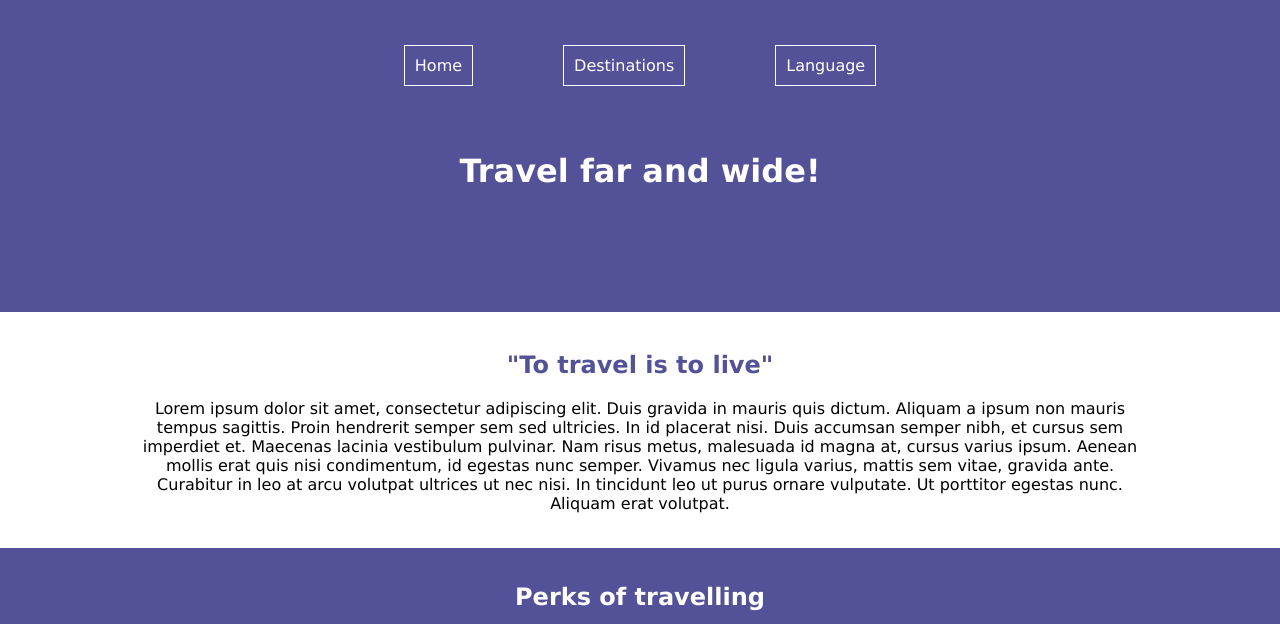
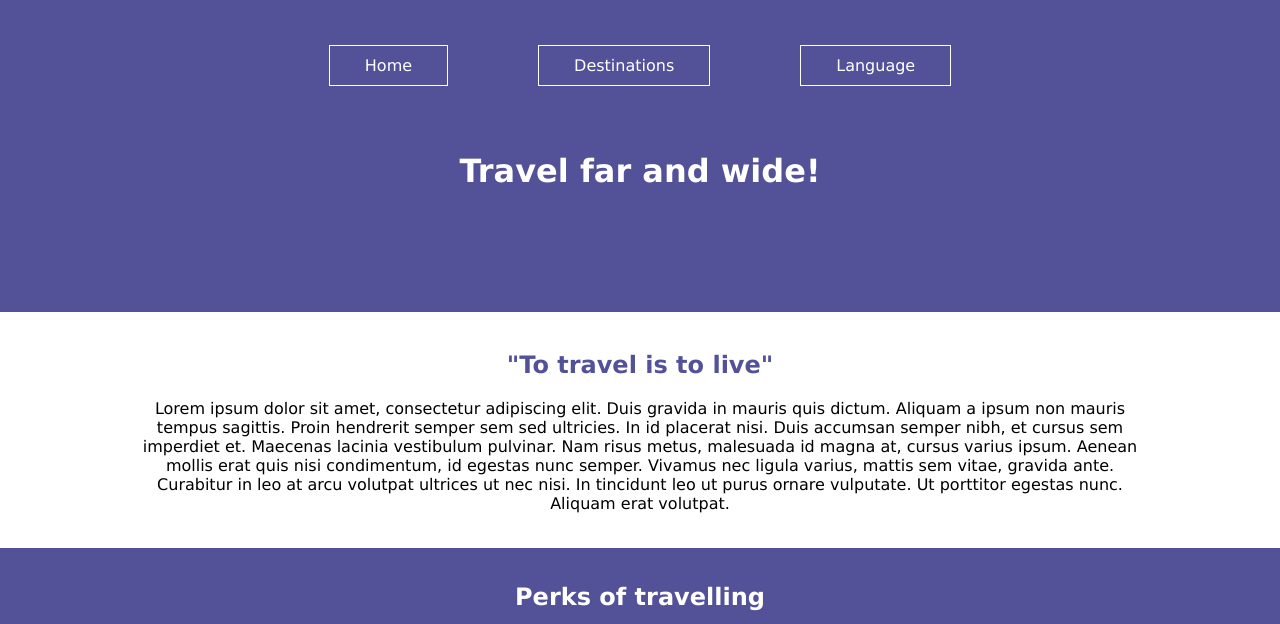
Before and after one commit to AnitaMatei/devschool-ing-tech-fe, a plain HTML site: page tema 2/index.html in a window 1280 px wide. Shown: the top 624 px of the page. Drawn offline with Linux system fonts and the light colour scheme.

Commit message:
fixed nav-bar

```diff
--- a/tema 2/main.css
+++ b/tema 2/main.css
@@ -24,7 +24,6 @@ body {
 .nav-bar li {
     border: 1px solid white;
     margin: 5px;
-    padding: 10px 0px 10px 0px;
     background-color: var(--main-background-color);
     transition: 0.3s;
 }
@@ -36,7 +35,8 @@ body {
 .nav-bar li a {
     text-decoration: none;
     color: white;
-    padding: 10px;
+    display: block;
+    padding: 10px 35px 10px 35px;
 }
 
 header {
```
